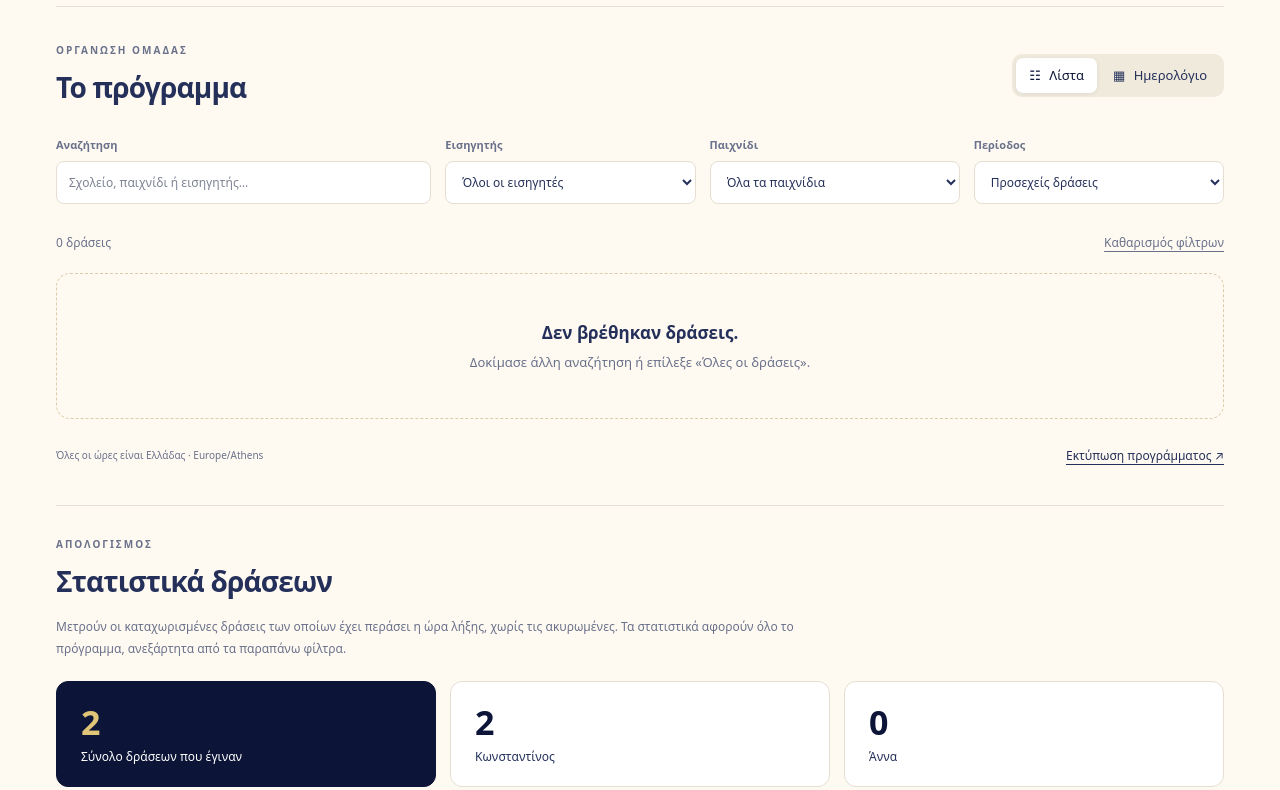
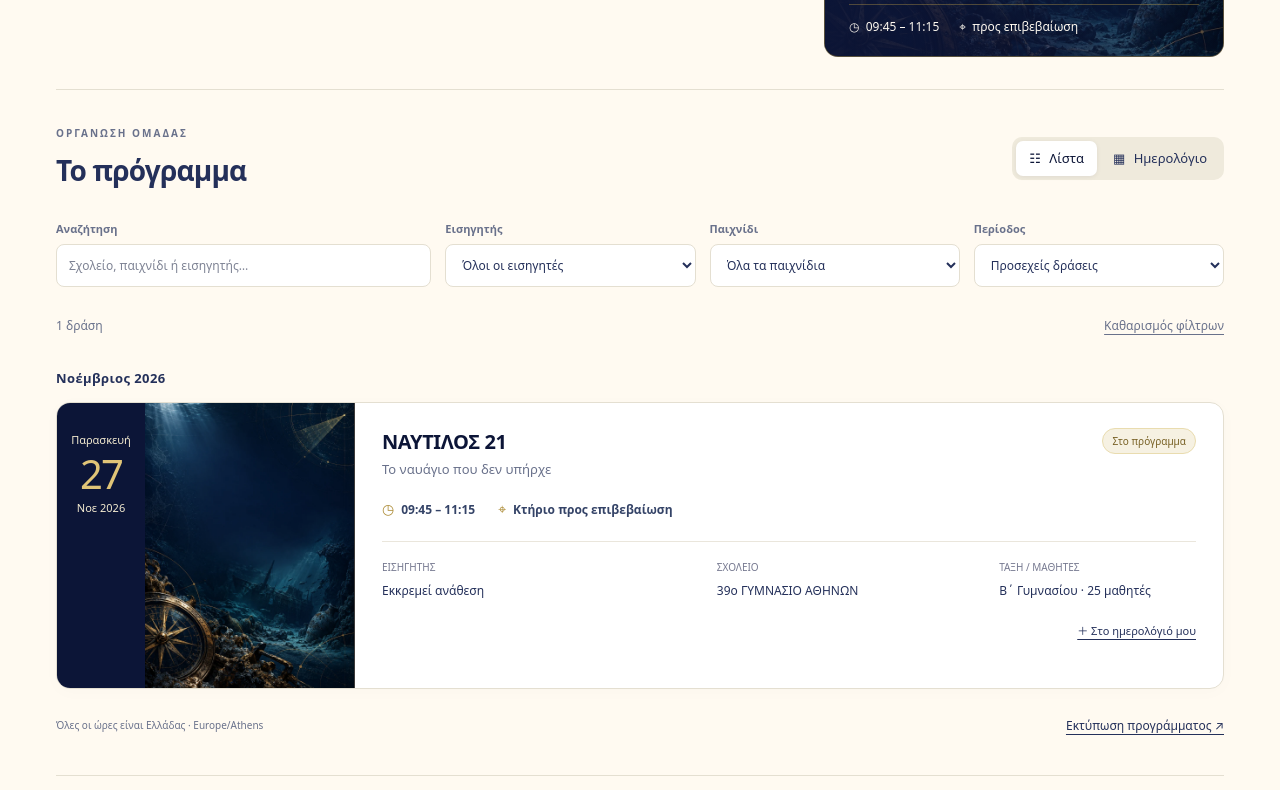
Before and after one commit to gakoukouvinos-maker/laskaridi-schedule, a plain HTML site: page index.html in a window 1280 px wide. Shown: the part 275-1065 px from the top of the page. Drawn offline with Linux system fonts and the light colour scheme.

Commit message:
Add November 27 Nautilos booking for 39th Athens gymnasium

```diff
--- a/data.js
+++ b/data.js
@@ -1,8 +1,8 @@
 /* Επεξεργαζόμαστε μόνο αυτό το αρχείο για τις ενημερώσεις του προγράμματος.
    Κρατάμε το ίδιο id όταν αλλάζει μια υπάρχουσα δράση. */
 window.SCHEDULE = {
-  updatedAt: '2026-10-27',
-  coverageNote: 'Έχουν καταχωριστεί 2 κρατήσεις για τις 11/11/2026. Η δράση της 3/11/2026 ακυρώθηκε από το σχολείο και παραμένει στο αρχείο.',
+  updatedAt: '2026-11-12',
+  coverageNote: 'Έχει καταχωριστεί η κράτηση της 27/11/2026 για το 39ο Γυμνάσιο Αθηνών, μαζί με τις δύο δράσεις της 11/11/2026. Η ακυρωμένη δράση της 3/11/2026 παραμένει στο αρχείο.',
   events: [
     {
       id: 'nautilos-2026-11-03-1130',
@@ -45,6 +45,20 @@ window.SCHEDULE = {
       students: 22,
       status: 'scheduled',
       note: ''
+    },
+    {
+      id: 'nautilos-2026-11-27-0945',
+      date: '2026-11-27',
+      start: '09:45',
+      end: '11:15',
+      building: 'προς επιβεβαίωση',
+      program: 'ΝΑΥΤΙΛΟΣ 21',
+      subtitle: 'Το ναυάγιο που δεν υπήρχε',
+      school: '39ο ΓΥΜΝΑΣΙΟ ΑΘΗΝΩΝ',
+      className: 'Β΄ Γυμνασίου',
+      students: 25,
+      status: 'scheduled',
+      note: ''
     }
   ]
 };
--- a/index.html
+++ b/index.html
@@ -9,7 +9,7 @@
   <title>Πρόγραμμα ομάδας · Εκπαιδευτικές δράσεις</title>
   <link rel="icon" href="icon.svg?v=foundation1" type="image/svg+xml">
   <link rel="stylesheet" href="styles.css?v=games3">
-  <script src="data.js?v=20261027" defer></script>
+  <script src="data.js?v=20261112" defer></script>
   <script src="schedule-rules.js?v=weekdays4" defer></script>
   <script src="app.js?v=games3" defer></script>
 </head>
```
Also changed, not shown: 1 other file.
